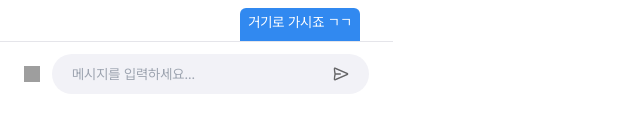
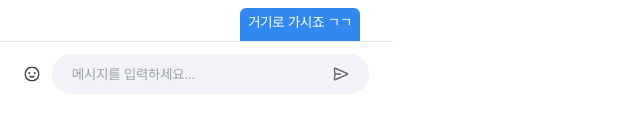
Before and after one commit to DevKor-github/onboarding-team2-fe, a React (Vite) app: page /chat/1 in a window 1280 px wide. Shown: the part 676-808 px from the top of the page, without its empty margins (0-640 px from the left). Built offline with nearby package versions, Linux system fonts and the light colour scheme; no server answers; grey boxes are pictures that could not be loaded; a web font is replaced by a local one.

Commit message:
design: 메시지 입력 창 아이콘 불러오는 오류 수정

```diff
--- a/src/components/MessageInput/MessageInput.tsx
+++ b/src/components/MessageInput/MessageInput.tsx
@@ -1,10 +1,11 @@
 import './messageInput.css';
+import icon from '../../assets/IconButton.svg';
 
 function MessageInput() {
   return (
     <div className="message-input-container shadow-top">
       <button>
-        <img src="src/assets/IconButton.svg" className="message-icon-button" />
+        <img src={icon} className="message-icon-button" />
       </button>
       <div className="message-input-area">
         <input className="message-input" placeholder="메시지를 입력하세요..." />
--- a/src/pages/Home.tsx
+++ b/src/pages/Home.tsx
@@ -10,7 +10,7 @@ import Topbar from '../components/Topbar/Topbar';
 // Dummy
 import chatroomDummy from '../utils/chatroomDummy.json';
 
-const chatrooms: ChatRoomData[] = chatroomDummy as ChatRoomData[];
+const chatrooms = chatroomDummy as ChatRoomData[];
 
 function Home() {
   useEffect(() => {
```
